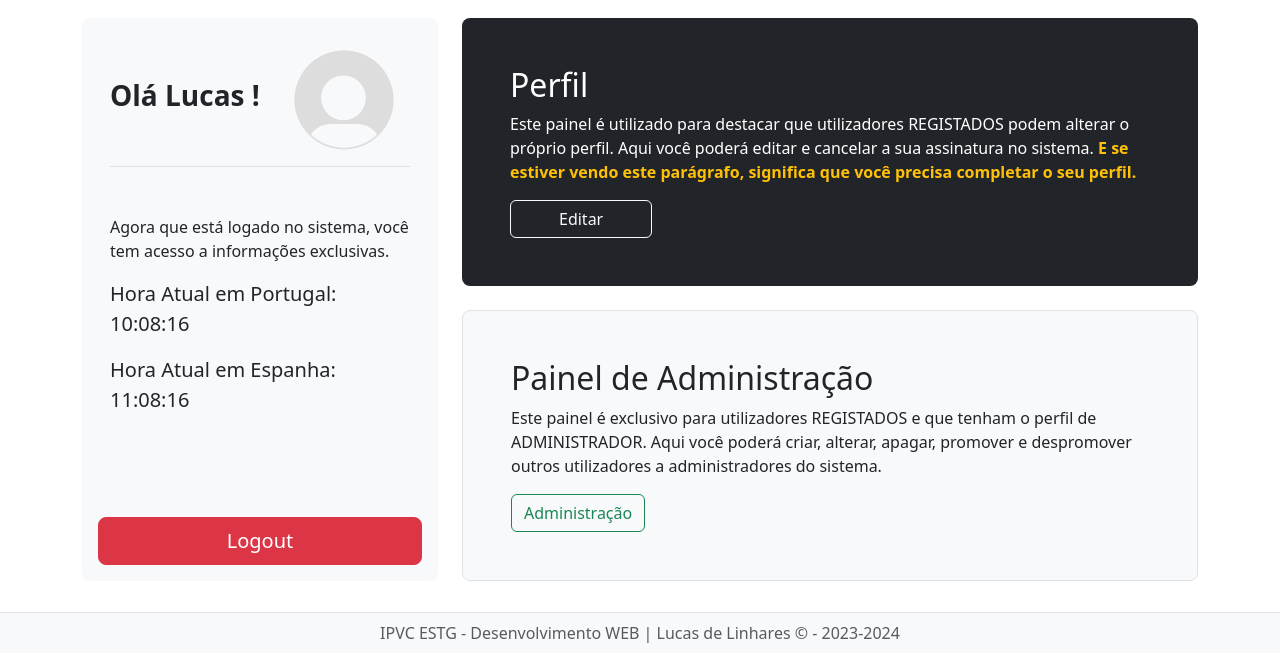
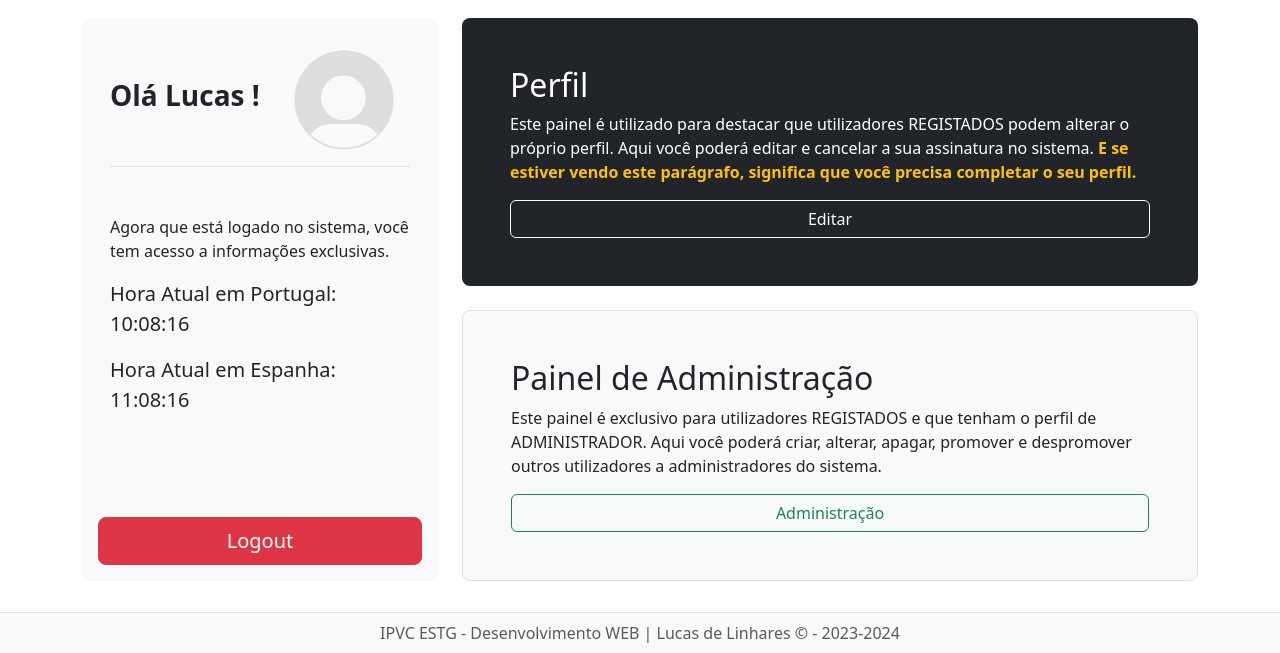
Before and after one commit to lucascompython/pw_tp, a PHP site: page /aplicacao/ in a window 1280 px wide. Shown: the part 147-800 px from the top of the page. Run offline with PHP 8.4, Linux system fonts and the light colour scheme; the visitor is signed in with stand-in values (Sample User, id 1); data comes from the database, SQL or seed files in the repository.

Commit message:
Make buttons larger

```diff
--- a/aplicacao/index.php
+++ b/aplicacao/index.php
@@ -61,7 +61,7 @@ date_default_timezone_set("Europe/Lisbon");
                             <div class="h-100 p-5 text-bg-dark rounded-3">
                                 <h2>Perfil</h2>
                                 <p>Este painel é utilizado para destacar que utilizadores REGISTADOS podem alterar o próprio perfil. Aqui você poderá editar e cancelar a sua assinatura no sistema. <strong class="text-warning">E se estiver vendo este parágrafo, significa que você precisa completar o seu perfil.</strong></p>
-                                <a href="/aplicacao/perfil.php"><button class="btn btn-outline-light px-5" type="button">Editar</button></a>
+                                <a href="/aplicacao/perfil.php"><button class="btn btn-outline-light px-5 w-100" type="button">Editar</button></a>
                             </div>
                         </div>
 
@@ -72,7 +72,7 @@ date_default_timezone_set("Europe/Lisbon");
                 <div class="h-100 p-5 bg-body-tertiary border rounded-3">
                     <h2>Painel de Administração</h2>
                     <p>Este painel é exclusivo para utilizadores REGISTADOS e que tenham o perfil de ADMINISTRADOR. Aqui você poderá criar, alterar, apagar, promover e despromover outros utilizadores a administradores do sistema.</p>
-                    <a href="/admin/"><button class="btn btn-outline-success" type="button">Administração</button></a>
+                    <a href="/admin/"><button class="btn btn-outline-success w-100" type="button">Administração</button></a>
                 </div>
             </div>';
                         }
```
